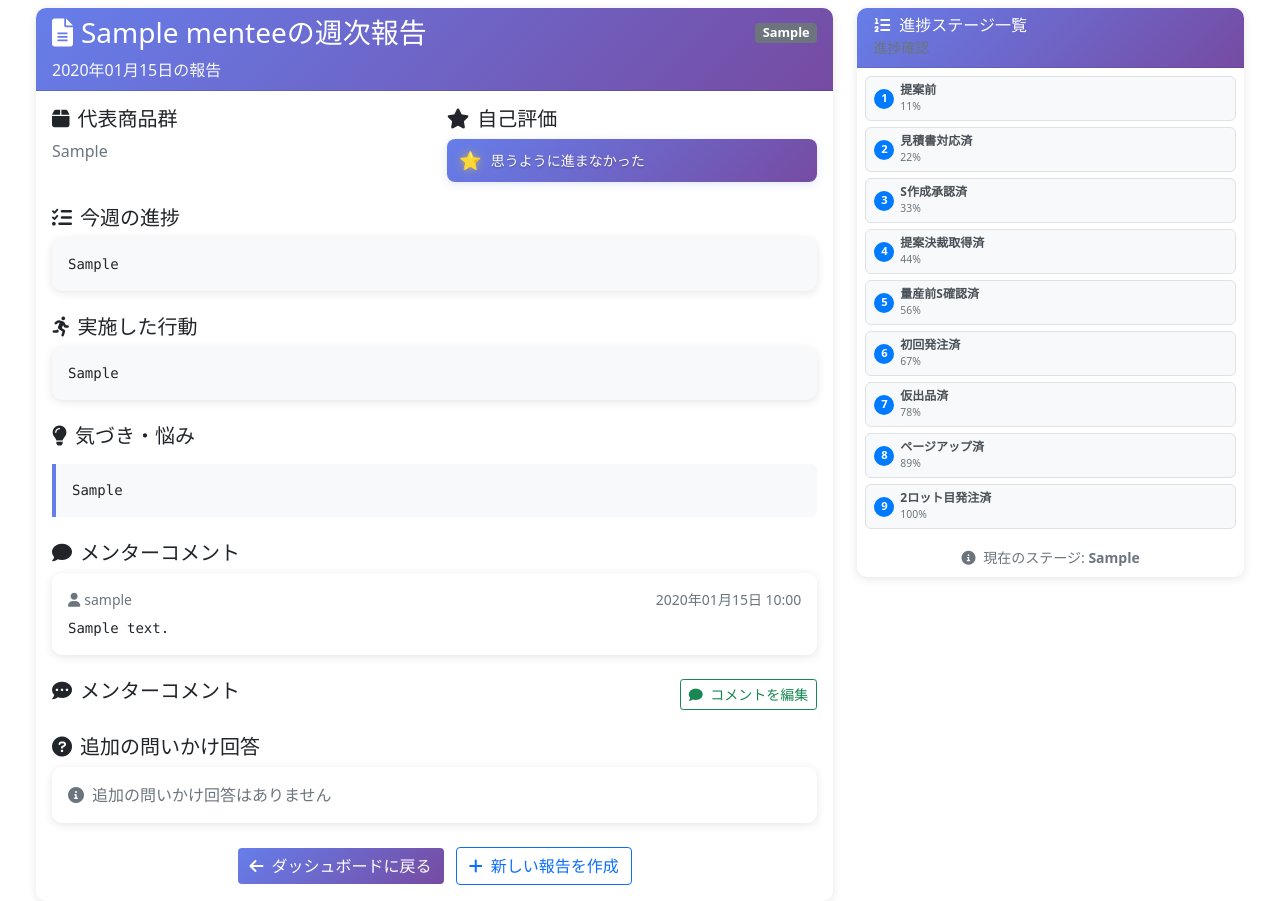
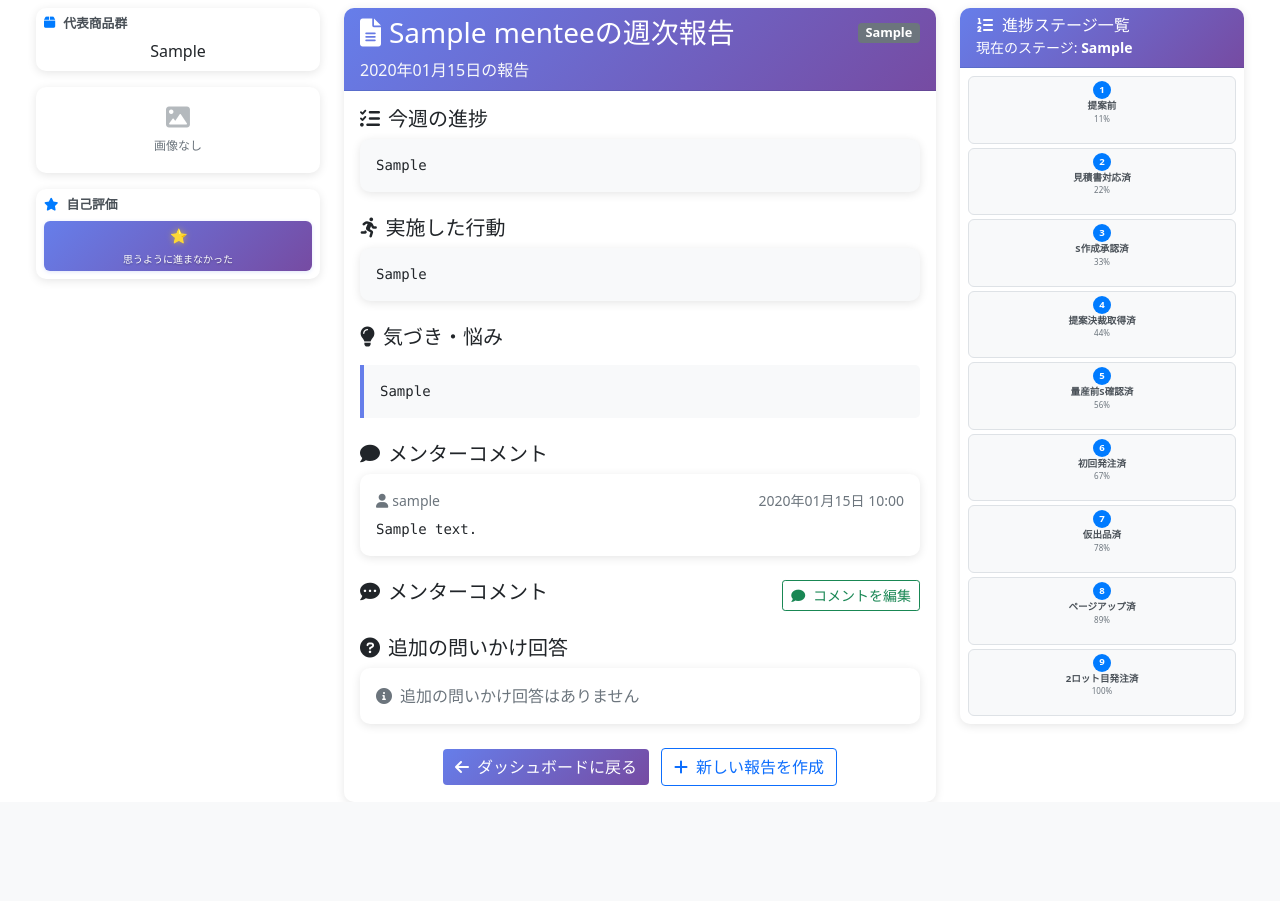
Before and after one commit to k-mizu17009/MentorTrack, a Flask app: page /report/1 in a window 1280 px wide. Shown: the part 56-957 px from the top of the page. After the commit the page ends 842 px from the top, so only its background shows below. Run offline with Flask 3, Linux system fonts and the light colour scheme; a user stored in the database is signed in; tables that the repository leaves empty hold one stand-in row (values such as "Sample post"); data that the repository does not hold is empty.

```diff
--- a/app.py
+++ b/app.py
@@ -937,6 +937,12 @@ def view_report(report_id):
         week_start=previous_week_start
     ).first()
 
+    # 商品群情報を取得（画像表示用）
+    product_group = ProductGroup.query.filter_by(
+        name=report.product_group,
+        mentee_id=report.mentee_id
+    ).first()
+
     # 追加の問いかけ回答をパース
     import ast
     try:
@@ -944,7 +950,7 @@ def view_report(report_id):
     except (ValueError, SyntaxError, TypeError):
         additional_responses = {}
 
-    return render_template('view_report.html', report=report, previous_report=previous_report, additional_responses=additional_responses)
+    return render_template('view_report.html', report=report, previous_report=previous_report, additional_responses=additional_responses, product_group=product_group)
 
 @app.route('/report/<int:report_id>/comment', methods=['GET', 'POST'])
 @login_required
--- a/templates/view_report.html
+++ b/templates/view_report.html
@@ -5,8 +5,76 @@
 {% block content %}
 <div class="container-fluid">
     <div class="row">
+        <!-- 左サイドバー：代表商品群・登録画像・自己評価 -->
+        <div class="col-lg-3">
+            <!-- 代表商品群 -->
+            <div class="card mb-3 sticky-top" style="top: 20px;">
+                <div class="card-body p-2">
+                    <h6 class="info-card-title">
+                        <i class="fas fa-box me-2"></i>代表商品群
+                    </h6>
+                    <p class="mb-0 fw-medium text-center">{{ report.product_group }}</p>
+                </div>
+            </div>
+
+            <!-- 登録画像 -->
+            <div class="card mb-3">
+                <div class="card-body p-2">
+                    {% if product_group and product_group.images %}
+                        {% set images = product_group.images|from_json %}
+                        {% if images %}
+                            <div class="registered-image-container">
+                                <img src="{{ url_for('static', filename='uploads/product_groups/' + images[0]) }}"
+                                     alt="{{ report.product_group }}"
+                                     class="registered-image-thumbnail">
+                                <div class="image-overlay-title">
+                                    <i class="fas fa-camera me-1"></i>登録画像
+                                </div>
+                                {% if images|length > 1 %}
+                                    <div class="image-count-badge">
+                                        <i class="fas fa-images me-1"></i>{{ images|length }}
+                                    </div>
+                                {% endif %}
+                            </div>
+                        {% else %}
+                            <div class="no-images-placeholder">
+                                <i class="fas fa-image fa-2x text-muted"></i>
+                                <p class="text-muted mb-0 mt-2">画像なし</p>
+                            </div>
+                        {% endif %}
+                    {% else %}
+                        <div class="no-images-placeholder">
+                            <i class="fas fa-image fa-2x text-muted"></i>
+                            <p class="text-muted mb-0 mt-2">画像なし</p>
+                        </div>
+                    {% endif %}
+                </div>
+            </div>
+
+            <!-- 自己評価 -->
+            <div class="card mb-3">
+                <div class="card-body p-2">
+                    <h6 class="info-card-title">
+                        <i class="fas fa-star me-2"></i>自己評価
+                    </h6>
+                    <div class="star-display-view">
+                        {% if report.self_evaluation == 1 %}
+                            <span class="stars-view">⭐</span>
+                            <span class="star-text-view">思うように進まなかった</span>
+                        {% elif report.self_evaluation == 2 %}
+                            <span class="stars-view">⭐⭐</span>
+                            <span class="star-text-view">まあまあ進んだ</span>
+                        {% elif report.self_evaluation == 3 %}
+                            <span class="stars-view">⭐⭐⭐</span>
+                            <span class="star-text-view">とても順調に進んだ</span>
+                        {% endif %}
+                    </div>
+                </div>
+            </div>
+        </div>
+
         <!-- メインコンテンツ -->
-        <div class="col-lg-8">
+        <div class="col-lg-6">
         <div class="card">
             <div class="card-header">
                 <div class="d-flex justify-content-between align-items-center">
@@ -20,27 +88,6 @@
                 <p class="mb-0 mt-2 text-light">{{ report.report_date.strftime('%Y年%m月%d日') }}の報告</p>
             </div>
             <div class="card-body">
-                <div class="row mb-4">
-                    <div class="col-md-6">
-                        <h5><i class="fas fa-box me-2"></i>代表商品群</h5>
-                        <p class="text-muted">{{ report.product_group }}</p>
-                    </div>
-                    <div class="col-md-6">
-                        <h5><i class="fas fa-star me-2"></i>自己評価</h5>
-                        <div class="star-display-view">
-                            {% if report.self_evaluation == 1 %}
-                                <span class="stars-view">⭐</span>
-                                <span class="star-text-view">思うように進まなかった</span>
-                            {% elif report.self_evaluation == 2 %}
-                                <span class="stars-view">⭐⭐</span>
-                                <span class="star-text-view">まあまあ進んだ</span>
-                            {% elif report.self_evaluation == 3 %}
-                                <span class="stars-view">⭐⭐⭐</span>
-                                <span class="star-text-view">とても順調に進んだ</span>
-                            {% endif %}
-                        </div>
-                    </div>
-                </div>
 
                 <div class="mb-4">
                     <h5><i class="fas fa-tasks me-2"></i>今週の進捗</h5>
@@ -230,15 +277,14 @@
         </div>
         </div>
 
-        <!-- サイドバー -->
-        <div class="col-lg-4">
-            <!-- 進捗ステージ一覧 -->
+        <!-- 右サイドバー：進捗ステージ一覧 -->
+        <div class="col-lg-3">
             <div class="card mb-4 sticky-top" style="top: 20px;">
                 <div class="card-header">
                     <h6 class="mb-0">
                         <i class="fas fa-list-ol me-2"></i>進捗ステージ一覧
                     </h6>
-                    <small class="text-muted">進捗確認</small>
+                    <small class="text-white">現在のステージ: <strong>{{ get_stage_display_name(report.planning_stage) }}</strong></small>
                 </div>
                 <div class="card-body p-2">
                     <div class="progress-stages-sidebar">
@@ -360,12 +406,6 @@
                         </div>
                     </div>
 
-                    <div class="text-center mt-3">
-                        <small class="text-muted">
-                            <i class="fas fa-info-circle me-1"></i>
-                            現在のステージ: <strong>{{ get_stage_display_name(report.planning_stage) }}</strong>
-                        </small>
-                    </div>
                 </div>
             </div>
         </div>
@@ -377,24 +417,26 @@
 .progress-stages-sidebar {
     display: flex;
     flex-direction: column;
-    gap: 6px;
+    gap: 4px;
 }
 
 .progress-stage-item-sidebar {
     display: flex;
+    flex-direction: column;
     align-items: center;
     background: #f8f9fa;
     border: 1px solid #dee2e6;
     border-radius: 6px;
-    padding: 6px 8px;
+    padding: 4px 6px;
     transition: all 0.3s ease;
     position: relative;
+    text-align: center;
 }
 
 .progress-stage-item-sidebar:hover {
     background: #e9ecef;
     border-color: #007bff;
-    transform: translateX(2px);
+    transform: translateY(-1px);
 }
 
 /* 現在のステージをハイライト */
@@ -407,56 +449,163 @@
 .stage-number-sidebar {
     background: #007bff;
     color: white;
-    width: 20px;
-    height: 20px;
+    width: 18px;
+    height: 18px;
     border-radius: 50%;
     display: flex;
     align-items: center;
     justify-content: center;
-    font-size: 0.7rem;
+    font-size: 0.6rem;
     font-weight: bold;
-    margin-right: 6px;
+    margin-bottom: 2px;
     flex-shrink: 0;
 }
 
 /* 現在のステージの番号をハイライト */
 .progress-stage-item-sidebar[data-stage="{{ report.planning_stage }}"] .stage-number-sidebar {
     background: #2196f3;
-    box-shadow: 0 0 8px rgba(33, 150, 243, 0.4);
+    box-shadow: 0 0 6px rgba(33, 150, 243, 0.4);
 }
 
 .stage-info-sidebar {
     flex: 1;
     min-width: 0;
+    width: 100%;
 }
 
 .stage-name-sidebar {
-    font-size: 0.75rem;
+    font-size: 0.6rem;
     font-weight: 600;
     color: #495057;
-    line-height: 1.2;
+    line-height: 1.1;
     margin-bottom: 1px;
+    word-break: break-all;
 }
 
 .stage-percentage-sidebar {
-    font-size: 0.65rem;
+    font-size: 0.5rem;
     color: #6c757d;
     font-weight: 500;
 }
 
 .stage-status-sidebar {
-    width: 16px;
-    height: 16px;
+    width: 12px;
+    height: 12px;
     display: flex;
     align-items: center;
     justify-content: center;
     flex-shrink: 0;
+    margin-top: 2px;
+}
+
+/* スマートレイアウト用のカードスタイル */
+.info-card {
+    background: #f8f9fa;
+    border: none;
+    border-radius: 8px;
+    padding: 10px;
+    height: 100%;
+    transition: all 0.3s ease;
+}
+
+.info-card:hover {
+    transform: translateY(-1px);
+    box-shadow: 0 2px 8px rgba(0, 0, 0, 0.1);
+    background: #e9ecef;
+}
+
+.info-card-title {
+    font-size: 0.8rem;
+    font-weight: 600;
+    color: #495057;
+    margin-bottom: 8px;
+    display: flex;
+    align-items: center;
+}
+
+.info-card-title i {
+    color: #007bff;
+}
+
+.info-card-content {
+    min-height: 40px;
+    display: flex;
+    flex-direction: column;
+    justify-content: center;
+}
+
+
+/* 登録画像表示 */
+.registered-image-container {
+    position: relative;
+    width: 100%;
+    margin-bottom: 4px;
+}
+
+.registered-image-thumbnail {
+    width: 100%;
+    height: 200px;
+    object-fit: contain;
+    border: none;
+    border-radius: 6px;
+    background: white;
+    transition: all 0.3s ease;
+    cursor: pointer;
+}
+
+.registered-image-thumbnail:hover {
+    transform: scale(1.02);
+    box-shadow: 0 2px 8px rgba(0, 0, 0, 0.15);
+}
+
+.image-overlay-title {
+    position: absolute;
+    top: 4px;
+    left: 4px;
+    background: rgba(0, 0, 0, 0.7);
+    color: white;
+    padding: 2px 6px;
+    border-radius: 4px;
+    font-size: 0.7rem;
+    font-weight: 600;
+    backdrop-filter: blur(2px);
+}
+
+.image-count-badge {
+    position: absolute;
+    top: 4px;
+    right: 4px;
+    background: rgba(0, 123, 255, 0.9);
+    color: white;
+    padding: 2px 6px;
+    border-radius: 4px;
+    font-size: 0.65rem;
+    font-weight: 600;
+    backdrop-filter: blur(2px);
+}
+
+.no-images-placeholder {
+    display: flex;
+    flex-direction: column;
+    align-items: center;
+    justify-content: center;
+    padding: 10px;
+    text-align: center;
+}
+
+.no-images-placeholder i {
+    opacity: 0.5;
+    font-size: 1.5rem;
+}
+
+.no-images-placeholder p {
+    font-size: 0.75rem;
 }
 
 
 /* レスポンシブ対応 */
 @media (max-width: 992px) {
-    .col-lg-4 {
+    .col-lg-3 {
         margin-top: 20px;
     }
 
@@ -464,18 +613,53 @@
         position: relative !important;
         top: auto !important;
     }
+
+    .info-card {
+        margin-bottom: 16px;
+    }
+
+    .progress-stage-item-sidebar {
+        flex-direction: row;
+        text-align: left;
+    }
+
+    .stage-number-sidebar {
+        margin-right: 6px;
+        margin-bottom: 0;
+    }
+
+    .stage-info-sidebar {
+        width: auto;
+    }
+}
+
+@media (max-width: 768px) {
+    .registered-image-thumbnail {
+        height: 120px;
+    }
+
+    .info-card-title {
+        font-size: 0.75rem;
+    }
+
+    .info-card {
+        padding: 8px;
+    }
 }
 
 /* 星評価表示のスタイル */
 .star-display-view {
     display: flex;
     align-items: center;
-    gap: 10px;
-    padding: 8px 12px;
+    gap: 6px;
+    padding: 4px 8px;
     background: linear-gradient(135deg, #667eea 0%, #764ba2 100%);
-    border-radius: 8px;
-    box-shadow: 0 2px 8px rgba(102, 126, 234, 0.2);
+    border-radius: 6px;
+    box-shadow: 0 1px 4px rgba(102, 126, 234, 0.2);
     transition: all 0.3s ease;
+    justify-content: center;
+    flex-direction: column;
+    text-align: center;
 }
 
 .star-display-view:hover {
@@ -484,15 +668,15 @@
 }
 
 .stars-view {
-    font-size: 18px;
-    text-shadow: 0 0 8px rgba(255, 215, 0, 0.6);
+    font-size: 14px;
+    text-shadow: 0 0 6px rgba(255, 215, 0, 0.6);
     animation: twinkle-view 3s ease-in-out infinite alternate;
 }
 
 .star-text-view {
     color: white;
     font-weight: 500;
-    font-size: 14px;
+    font-size: 10px;
     text-shadow: 0 1px 2px rgba(0, 0, 0, 0.3);
 }
 
```
